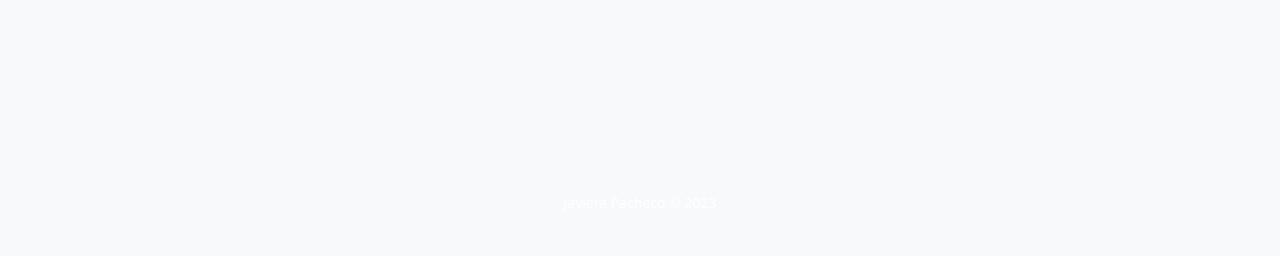
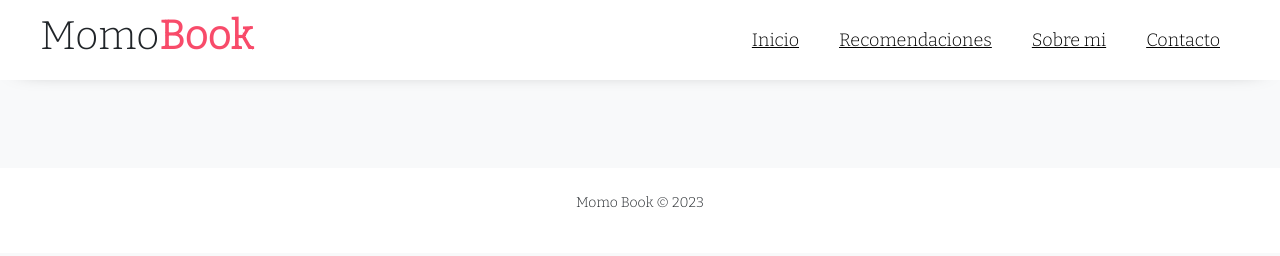
Before and after one commit to JavieraCPB/Momo-Book, a plain HTML site: page single.html in a window 1280 px wide. Drawn offline with nearby package versions, Linux system fonts and the light colour scheme; no server answers.

Commit message:
Update single.html

```diff
--- a/single.html
+++ b/single.html
@@ -1,15 +1,54 @@
-<!DOCTYPE html>
-<html lang="es">
-    <head>
-        <meta charset="utf-8" />
-        <meta name="viewport" content="width=device-width, initial-scale=1, shrink-to-fit=no" />
-        <!--En la siguiente línea voy por el estilo CSS que ofrece Bootstrap-->
-        <link href="https://cdn.jsdelivr.net/npm/bootstrap@5.3.0-alpha3/dist/css/bootstrap.min.css" rel="stylesheet" integrity="sha384-KK94CHFLLe+nY2dmCWGMq91rCGa5gtU4mk92HdvYe+M/SXH301p5ILy+dN9+nJOZ" crossorigin="anonymous" />
-        <!--Estilo al que puedo agregar más reglas-->
-        <style>
-        </style>
-        <title>MomoBook</title>
-    </head>
+<!doctype html>
+<html lang="en">
+<head>
+    <meta charset="UTF-8">
+    <meta name="viewport" content="width=device-width, initial-scale=1.0">
+    <title>Momo-Book</title>
+        <link rel= "stylesheet" href="https://cdn.jsdelivr.net/npm/bootstrap@5.3.0/dist/css/bootstrap.min.css" rel="stylesheet" integrity="sha384-9ndCyUaIbzAi2FUVXJi0CjmCapSmO7SnpJef0486qhLnuZ2cdeRhO02iuK6FUUVM" crossorigin="anonymous">
+    <link rel="stylesheet" href="style.css">
+    <!-- Primary Meta Tags -->
+<title>Momo-Book</title>
+
+<meta name="description" content="Recomendaciones de libros" />
+
+<!-- Open Graph / Facebook -->
+<meta property="og:type" content="website" />
+<meta property="og:url" content="https://javieracpb.github.io/Momo-Book/" />
+<meta property="og:title" content="Momo-Book" />
+<meta property="og:description" content="Recomendaciones de libros" />
+<meta property="og:image" content="https://metatags.io/images/meta-tags.png" />
+
+<!-- Twitter -->
+<meta property="twitter:card" content="summary_large_image" />
+<meta property="twitter:url" content="https://javieracpb.github.io/Momo-Book/" />
+<meta property="twitter:title" content="Momo-Book" />
+<meta property="twitter:description" content="Recomendaciones de libros" />
+<meta property="twitter:image" content="https://metatags.io/images/meta-tags.png" />
+
+<!-- Meta Tags Generated with https://metatags.io -->
+
+
+</head>
+ <body>
+
+     <header>
+         <div class="header-content">
+         <div class="logo">
+             <h1>Momo<b>Book</b></h1>
+             </div>
+
+             <div class="menu">
+                 <nav>
+                     <ul>
+                         <li><a href="index.html">Inicio</a></li>
+                         <li><a href="recomendaciones.html">Recomendaciones</a></li>
+                         <li><a href="sobremi.html">Sobre mi</a></li>
+                         <li><a href="contacto.html">Contacto</a></li>
+                     </ul>
+                 </nav>
+             </div>
+         </div>
+     </header>
     <body class="bg-light">
          <nav class= "container py-3 fixed-top" ><a href="index.html"></a></nav>
         <!--Sección sin identidad-->
@@ -20,16 +59,16 @@
         </section>
         <!--Complemento lateral-->
         <aside>
-            <div class="container pb-4">
+            <div class="container pb-4 ">
                 <div class="row">
-                    <div class="col-6" id="back"></div>
+                    <div class="col-6 " id="back" ></div>
                     <div class="col-6 text-end" id="next"></div>
                 </div>
             </div>
         </aside>
         <!-- El pie de página-->
-        <footer class="py-4 text-white">
-            <div class="container px-5"><p class="text-center small">Javiera Pacheco &copy; 2023</p></div>
+       <footer class="py-4 bg-white">
+            <div class="container px-3"><p class="text-center small">Momo Book &copy; 2023</p></div>
         </footer>
         <!-- Lo que sigue es JavaScript a secas-->
         <script>
@@ -43,7 +82,7 @@
                 const data = await consulta.json();
                 const cuantos = data.length;
                 //Como n es siempre número: Ya no tengo posibilidad de null
-                document.querySelector("#trabajos").innerHTML = '<div class="col"><h2 class="fs-1">' + data[n].title + "</a></h2><p>" + data[n].abstract + "</p><small><p>#" + data[n].tags + '</p></small><img src="' +data[n].cover+'" class=w-100"></div>';
+                document.querySelector("#trabajos").innerHTML = '<div class="col"><h2 class="fs-1">' + data[n].title + "</a></h2><p>" + data[n].abstract + "</p><small><p>#" + data[n].tags + '</p></small><img src="' +data[n].img+'" class=w-100"></div>';
                 //un forEach para cada foto del trabajo
 
                 ;
```
